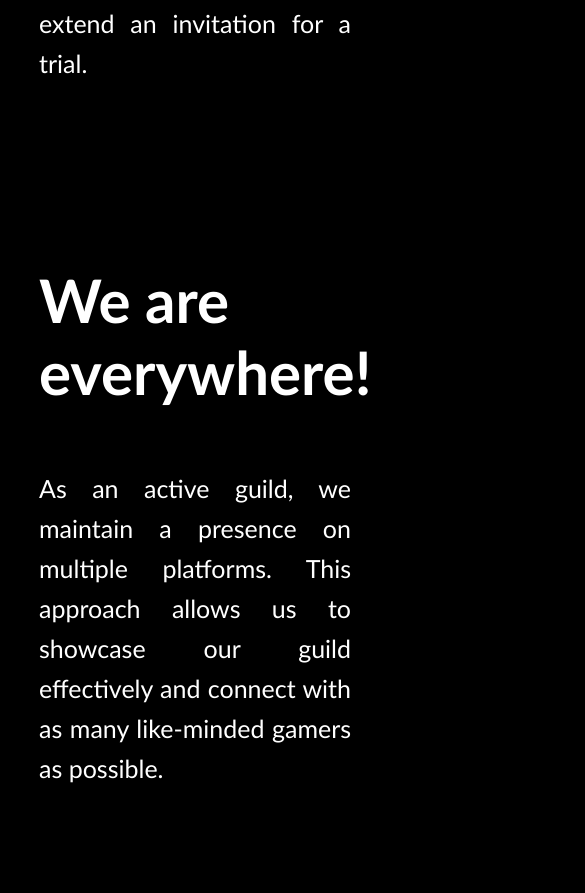
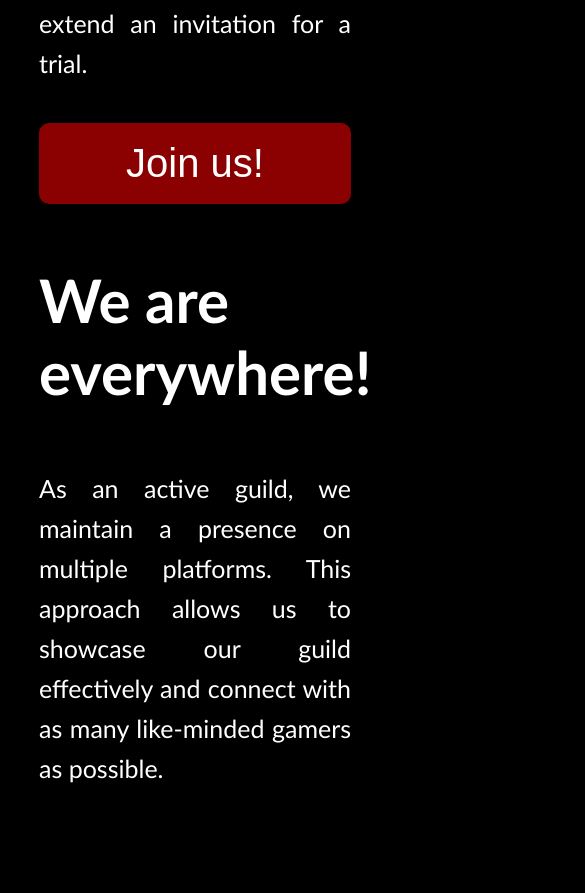
Before and after one commit to Losticorn/guildpage, a React (Vite) app: page / in a window 390 px wide. Shown: the part 4662-5555 px from the top of the page, 585 px wide, since content can reach past the window. Built offline with nearby package versions, Linux system fonts and the light colour scheme.

Commit message:
join btn adjustment

```diff
--- a/src/index.css
+++ b/src/index.css
@@ -208,6 +208,7 @@ body{
 .recruitment .join-button{
   margin-top: 100px;
 }
+
 
 @media (max-width: 600px) {
   .raiding
@@ -575,6 +576,7 @@ h1{
   .recruitment .join-button{
     width: 100%;
     margin-top: 40px;
+    margin-left: 0px;
   }
 }
 
```
